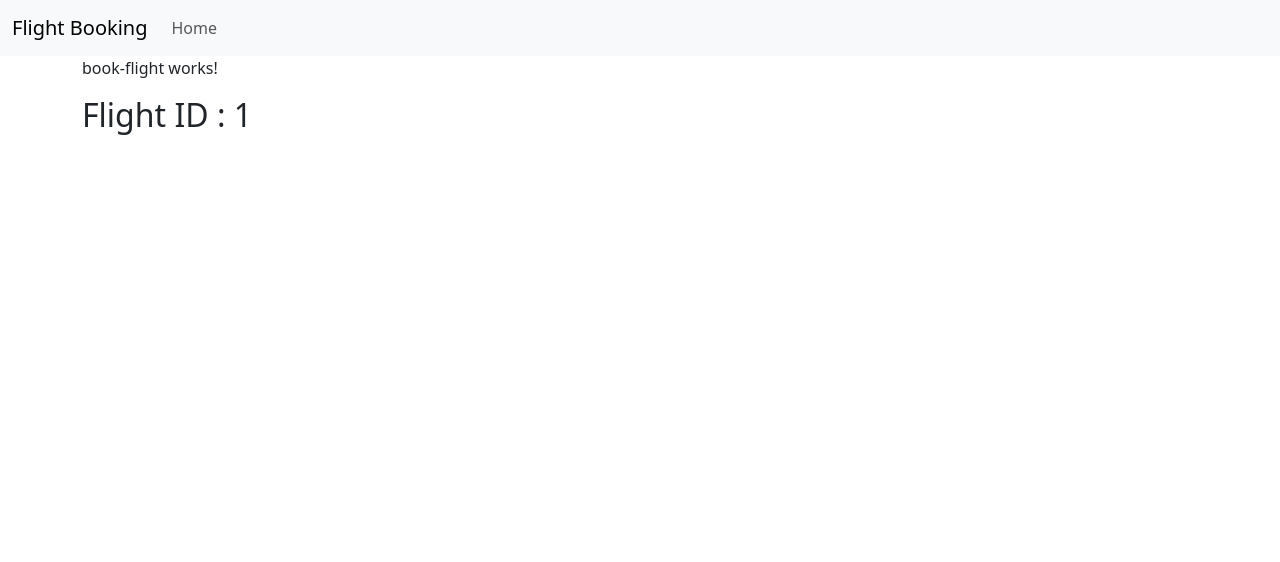
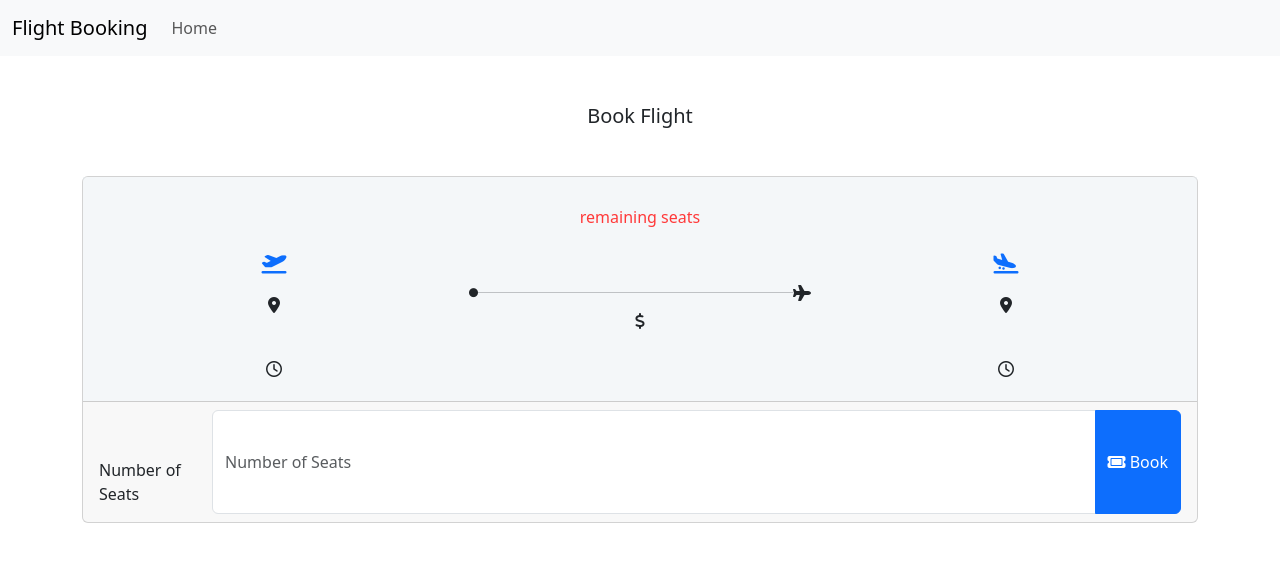
Before and after one commit to kinathru/DotNetAngular-Udemy, an Angular app in the folder flight-booking-app/: page /book-flight/1 in a window 1280 px wide. Shown: the top 562 px of the page. Built offline with nearby package versions, Linux system fonts and the light colour scheme; no server answers.

Commit message:
feat:implement book flight page to display flight retrieved from backend

```diff
--- /dev/null
+++ b/flight-booking-app/src/app/api/fn/flight/find-flight-plain.ts
@@ -0,0 +1,33 @@
+/* tslint:disable */
+/* eslint-disable */
+/* Code generated by ng-openapi-gen DO NOT EDIT. */
+
+import { HttpClient, HttpContext, HttpResponse } from '@angular/common/http';
+import { Observable } from 'rxjs';
+import { filter, map } from 'rxjs/operators';
+import { StrictHttpResponse } from '../../strict-http-response';
+import { RequestBuilder } from '../../request-builder';
+
+import { FlightRm } from '../../models/flight-rm';
+
+export interface FindFlight$Plain$Params {
+  flightId: string;
+}
+
+export function findFlight$Plain(http: HttpClient, rootUrl: string, params: FindFlight$Plain$Params, context?: HttpContext): Observable<StrictHttpResponse<FlightRm>> {
+  const rb = new RequestBuilder(rootUrl, findFlight$Plain.PATH, 'get');
+  if (params) {
+    rb.path('flightId', params.flightId, {});
+  }
+
+  return http.request(
+    rb.build({ responseType: 'text', accept: 'text/plain', context })
+  ).pipe(
+    filter((r: any): r is HttpResponse<any> => r instanceof HttpResponse),
+    map((r: HttpResponse<any>) => {
+      return r as StrictHttpResponse<FlightRm>;
+    })
+  );
+}
+
+findFlight$Plain.PATH = '/Flight/{flightId}';
--- /dev/null
+++ b/flight-booking-app/src/app/api/fn/flight/find-flight.ts
@@ -0,0 +1,33 @@
+/* tslint:disable */
+/* eslint-disable */
+/* Code generated by ng-openapi-gen DO NOT EDIT. */
+
+import { HttpClient, HttpContext, HttpResponse } from '@angular/common/http';
+import { Observable } from 'rxjs';
+import { filter, map } from 'rxjs/operators';
+import { StrictHttpResponse } from '../../strict-http-response';
+import { RequestBuilder } from '../../request-builder';
+
+import { FlightRm } from '../../models/flight-rm';
+
+export interface FindFlight$Params {
+  flightId: string;
+}
+
+export function findFlight(http: HttpClient, rootUrl: string, params: FindFlight$Params, context?: HttpContext): Observable<StrictHttpResponse<FlightRm>> {
+  const rb = new RequestBuilder(rootUrl, findFlight.PATH, 'get');
+  if (params) {
+    rb.path('flightId', params.flightId, {});
+  }
+
+  return http.request(
+    rb.build({ responseType: 'json', accept: 'text/json', context })
+  ).pipe(
+    filter((r: any): r is HttpResponse<any> => r instanceof HttpResponse),
+    map((r: HttpResponse<any>) => {
+      return r as StrictHttpResponse<FlightRm>;
+    })
+  );
+}
+
+findFlight.PATH = '/Flight/{flightId}';
--- a/flight-booking-app/src/app/api/models.ts
+++ b/flight-booking-app/src/app/api/models.ts
@@ -3,4 +3,5 @@
 /* Code generated by ng-openapi-gen DO NOT EDIT. */
 
 export { FlightRm } from './models/flight-rm';
+export { ProblemDetails } from './models/problem-details';
 export { TimePlaceRm } from './models/time-place-rm';
--- a/flight-booking-app/src/app/api/services/flight.service.ts
+++ b/flight-booking-app/src/app/api/services/flight.service.ts
@@ -11,6 +11,10 @@ import { BaseService } from '../base-service';
 import { ApiConfiguration } from '../api-configuration';
 import { StrictHttpResponse } from '../strict-http-response';
 
+import { findFlight } from '../fn/flight/find-flight';
+import { FindFlight$Params } from '../fn/flight/find-flight';
+import { findFlight$Plain } from '../fn/flight/find-flight-plain';
+import { FindFlight$Plain$Params } from '../fn/flight/find-flight-plain';
 import { FlightRm } from '../models/flight-rm';
 import { searchFlight } from '../fn/flight/search-flight';
 import { SearchFlight$Params } from '../fn/flight/search-flight';
@@ -21,6 +25,53 @@ import { SearchFlight$Plain$Params } from '../fn/flight/search-flight-plain';
 export class FlightService extends BaseService {
   constructor(config: ApiConfiguration, http: HttpClient) {
     super(config, http);
+  }
+
+  /** Path part for operation `findFlight()` */
+  static readonly FindFlightPath = '/Flight/{flightId}';
+
+  /**
+   * This method provides access to the full `HttpResponse`, allowing access to response headers.
+   * To access only the response body, use `findFlight$Plain()` instead.
+   *
+   * This method doesn't expect any request body.
+   */
+  findFlight$Plain$Response(params: FindFlight$Plain$Params, context?: HttpContext): Observable<StrictHttpResponse<FlightRm>> {
+    return findFlight$Plain(this.http, this.rootUrl, params, context);
+  }
+
+  /**
+   * This method provides access only to the response body.
+   * To access the full response (for headers, for example), `findFlight$Plain$Response()` instead.
+   *
+   * This method doesn't expect any request body.
+   */
+  findFlight$Plain(params: FindFlight$Plain$Params, context?: HttpContext): Observable<FlightRm> {
+    return this.findFlight$Plain$Response(params, context).pipe(
+      map((r: StrictHttpResponse<FlightRm>): FlightRm => r.body)
+    );
+  }
+
+  /**
+   * This method provides access to the full `HttpResponse`, allowing access to response headers.
+   * To access only the response body, use `findFlight()` instead.
+   *
+   * This method doesn't expect any request body.
+   */
+  findFlight$Response(params: FindFlight$Params, context?: HttpContext): Observable<StrictHttpResponse<FlightRm>> {
+    return findFlight(this.http, this.rootUrl, params, context);
+  }
+
+  /**
+   * This method provides access only to the response body.
+   * To access the full response (for headers, for example), `findFlight$Response()` instead.
+   *
+   * This method doesn't expect any request body.
+   */
+  findFlight(params: FindFlight$Params, context?: HttpContext): Observable<FlightRm> {
+    return this.findFlight$Response(params, context).pipe(
+      map((r: StrictHttpResponse<FlightRm>): FlightRm => r.body)
+    );
   }
 
   /** Path part for operation `searchFlight()` */
--- a/flight-booking-app/src/app/book-flight/book-flight.component.html
+++ b/flight-booking-app/src/app/book-flight/book-flight.component.html
@@ -1,3 +1,106 @@
-<p>book-flight works!</p>
+<h5 class="text-md-center m-5">Book Flight</h5>
 
-<h2>Flight ID : {{filightId}}</h2>
+<div class="card">
+  <div
+    class="card-body text-center"
+    style="padding: 20px; background-color: #e5ecf26e"
+  >
+    <h6 class="card-title">{{ flight.airline }}</h6>
+    <div class="card-title" style="color: #ff3939">
+      {{ flight.remainingNumberOfSeats }} remaining seats
+    </div>
+    <div class="d-grid text-center g-2">
+      <div class="row">
+        <div class="col">
+          <div class="col m-3">
+            <i
+              class="text-primary fas fa-plane-departure"
+              style="font-size: 20px"
+            ></i>
+          </div>
+          <div class="col">
+            <i class="fa-solid fa-location-dot">
+              {{ flight.departure?.place }}
+            </i>
+          </div>
+          <div class="col m-2">
+            <i class="fa-regular"></i>
+            {{ flight.departure?.time | date }}
+          </div>
+          <div class="col">
+            <i class="fa-regular fa-clock">
+              {{ flight.departure?.time | date : "shortTime" }}
+            </i>
+          </div>
+        </div>
+
+        <div class="col">
+          <div style="display: flex">
+            <i
+              class="fa-solid fa-circle"
+              style="margin-top: 51px; font-size: 9px"
+            ></i>
+            <hr style="display: block; width: 100%; margin-top: 55px" />
+            <i class="fas fa-plane" style="margin-top: 48px"></i>
+          </div>
+          <i class="fa fa-usd" aria-hidden="true">{{ flight.price }}</i>
+          <br />
+        </div>
+        <div class="col">
+          <div class="col m-3">
+            <i
+              class="text-primary fas fa-plane-arrival"
+              style="font-size: 20px"
+            ></i>
+          </div>
+          <div class="col">
+            <i class="fa-solid fa-location-dot">
+              {{ flight.arrival?.place }}
+            </i>
+          </div>
+          <div class="col m-2 text-primary">
+            <i class="fa-regular"></i>
+            {{ flight.arrival?.time | date }}
+          </div>
+          <div class="col">
+            <i class="fa-regular fa-clock">
+              {{ flight.arrival?.time | date : "shortTime" }}
+            </i>
+          </div>
+        </div>
+      </div>
+    </div>
+  </div>
+
+  <form>
+    <div class="card-footer d-flex justify-content-center">
+      <label class="form-label mt-5" for="numberOfSeats">Number of Seats</label>
+      <div class="center input-group">
+        <input
+          formControlName="number"
+          type="number"
+          class="form-control"
+          id="numberOfSeats"
+          name="numberOfSeats"
+          placeholder="Number of Seats"
+        />
+        <button type="submit" class="btn btn-primary">
+          <i class="fas fa-ticket"></i>
+          Book
+        </button>
+      </div>
+    </div>
+  </form>
+</div>
+
+<!-- <div *ngIf="number.invalid && (number.dirty || number.touched)" class="invalid-feedback d-block">
+  <div *ngIf="number.errors?.['required']">
+    How many people do you want to book the flight for?
+  </div>
+  <div *ngIf="number.errors?.['min']">
+    You can not book for less than 1 passenger!
+  </div>
+  <div *ngIf="number.errors?.['max']">
+    Our planes do not have more than 254 seats.
+  </div>
+</div> -->
--- a/flight-booking-app/src/app/book-flight/book-flight.component.ts
+++ b/flight-booking-app/src/app/book-flight/book-flight.component.ts
@@ -1,17 +1,25 @@
 import { Component, OnInit } from '@angular/core';
 import { ActivatedRoute } from '@angular/router';
+import { FlightService } from '../api/services';
+import { FlightRm } from '../api/models';
+import { CommonModule } from '@angular/common';
 
 @Component({
   selector: 'app-book-flight',
   standalone: true,
-  imports: [],
+  imports: [CommonModule],
   templateUrl: './book-flight.component.html',
   styleUrl: './book-flight.component.css',
 })
 export class BookFlightComponent implements OnInit {
-  constructor(private route: ActivatedRoute) {}
+  constructor(
+    private route: ActivatedRoute,
+    private flightService: FlightService
+  ) {}
 
   filightId: string = 'not loaded';
+  flight: FlightRm = {};
+  number: number = 0;
 
   ngOnInit(): void {
     this.route.paramMap.subscribe((p) => this.findFlight(p.get('flightId')));
@@ -19,5 +27,19 @@ export class BookFlightComponent implements OnInit {
 
   private findFlight = (flightId: string | null) => {
     this.filightId = flightId ?? 'not passed';
+
+    this.flightService.findFlight({ flightId: this.filightId }).subscribe({
+      next: (response) => {
+        this.flight = response;
+      },
+      error: (err) => {
+        if (err.status == 404) {
+          alert('Flight Not Found');
+        }
+
+        console.log('Response Error. Status : ', err.status);
+        console.log(err);
+      },
+    });
   };
 }
--- a/flight-booking-app/src/app/search-flights/search-flights.component.ts
+++ b/flight-booking-app/src/app/search-flights/search-flights.component.ts
@@ -24,6 +24,7 @@ export class SearchFlightsComponent implements OnInit {
         this.searchResult = response;
       },
       error: (err) => {
+        console.log('Response Error. Status : ', err.status);
         console.log(err);
       },
     });
```
Also changed, not shown: flight-booking-app/src/app/api/models/problem-details.ts (added, +13 -0 lines).
